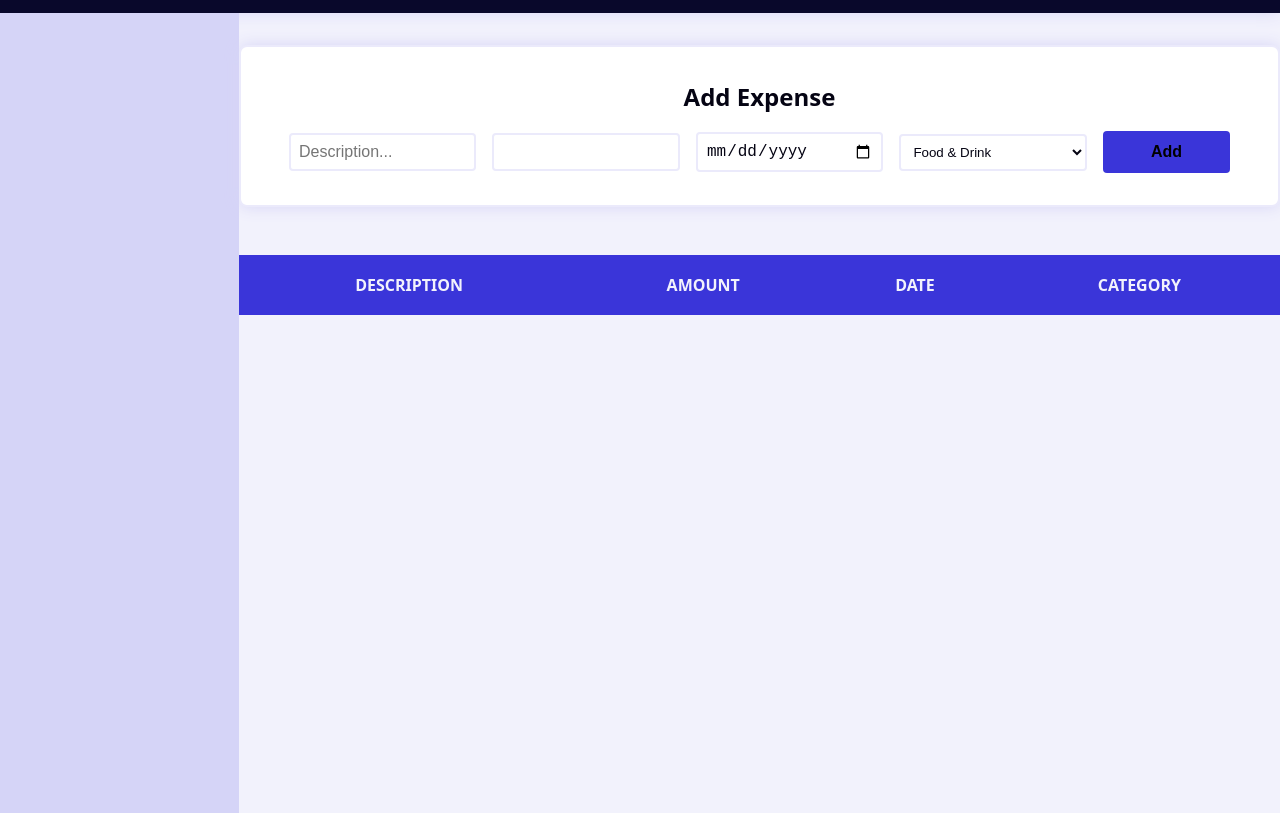
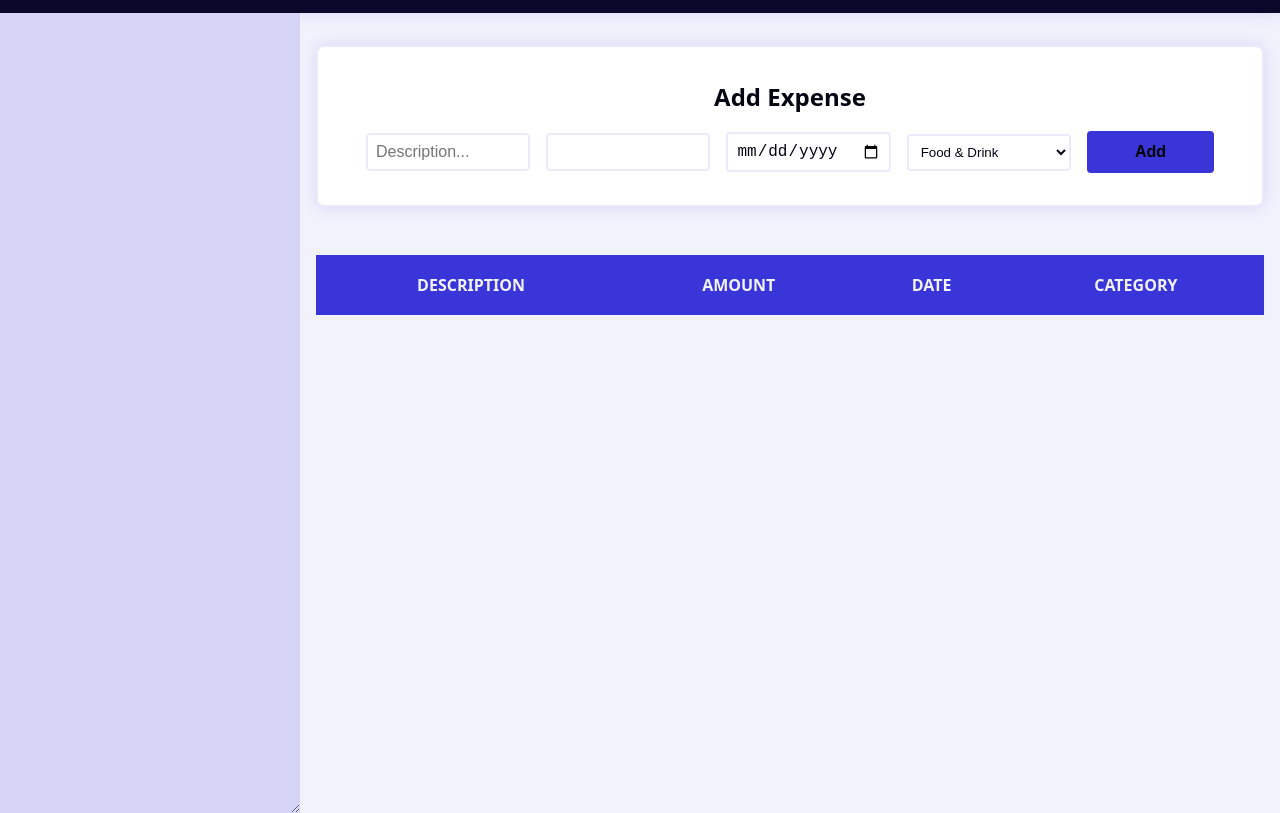
Before and after one commit to Leonard-Atorough/JS-Projects-and-components, a website built with Vite: page expense-tracker/index.html in a window 1280 px wide. Shown: the part 67-880 px from the top of the page. Built offline with nearby package versions, Linux system fonts and the light colour scheme.

Commit message:
add basic resizeability

```diff
--- a/expense-tracker/src/ui/layout/aside.module.css
+++ b/expense-tracker/src/ui/layout/aside.module.css
@@ -1,4 +1,7 @@
 .main-sidebar {
-  width: 20%;
+  max-width: 300px;
+  width: 100%;
   background-color: var(--primary-100);
+  resize: horizontal;
+  overflow: auto;
 }
--- a/expense-tracker/src/ui/layout/main.module.css
+++ b/expense-tracker/src/ui/layout/main.module.css
@@ -1,6 +1,7 @@
 .main-content {
   max-width: 1280px;
   margin: 0 auto;
+  padding: 0 1rem;
   flex: auto;
   display: flex;
   flex-direction: column;
```
